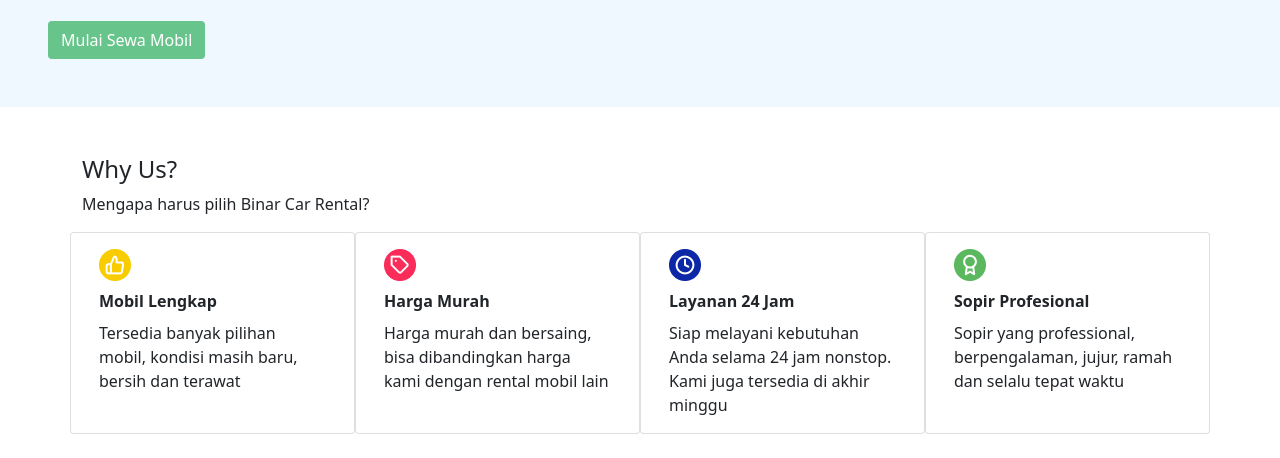
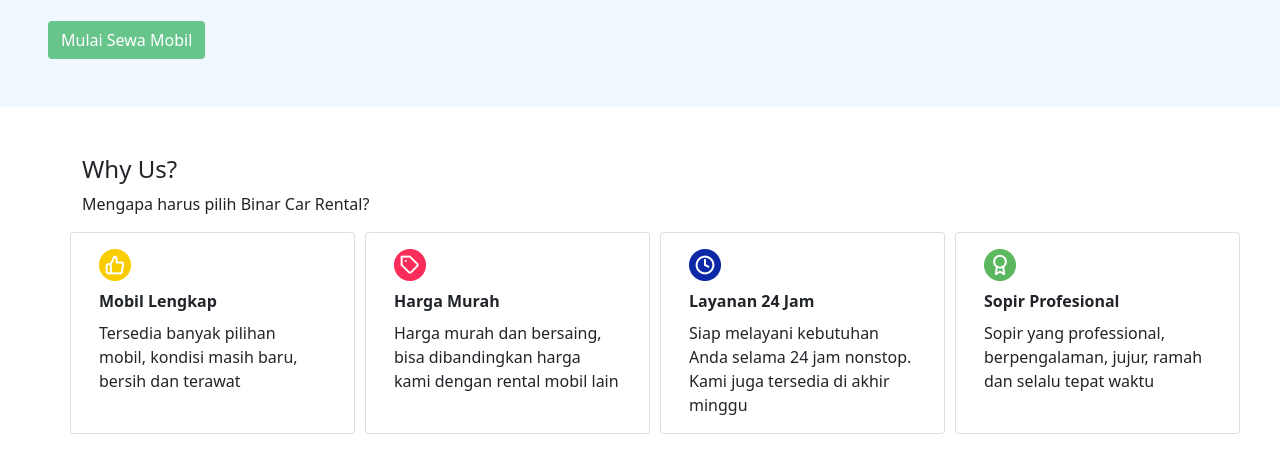
Before and after one commit to ShofyKanisa/BCRTeam, a plain HTML site: page index.html in a window 1280 px wide. Shown: the part 342-800 px from the top of the page. Drawn offline with nearby package versions, Linux system fonts and the light colour scheme.

Commit message:
modified style.css

```diff
--- a/style.css
+++ b/style.css
@@ -1,5 +1,6 @@
 #page-one {
   background-color: aliceblue;
+  font-size: 1rem;
 }
 
 @media screen and (max-width: 576px) {
@@ -7,3 +8,10 @@
     background-color: rgba(255, 224, 229, 0.386);
   }
 }
+
+@media screen and (min-width: 768px) {
+  #card {
+    column-gap: 10px;
+    flex-wrap: nowrap;
+  }
+}
```
